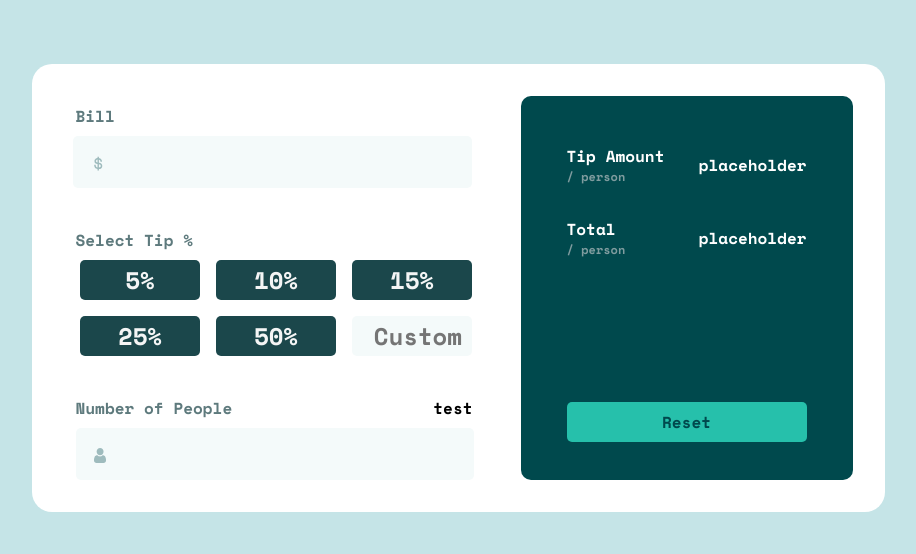
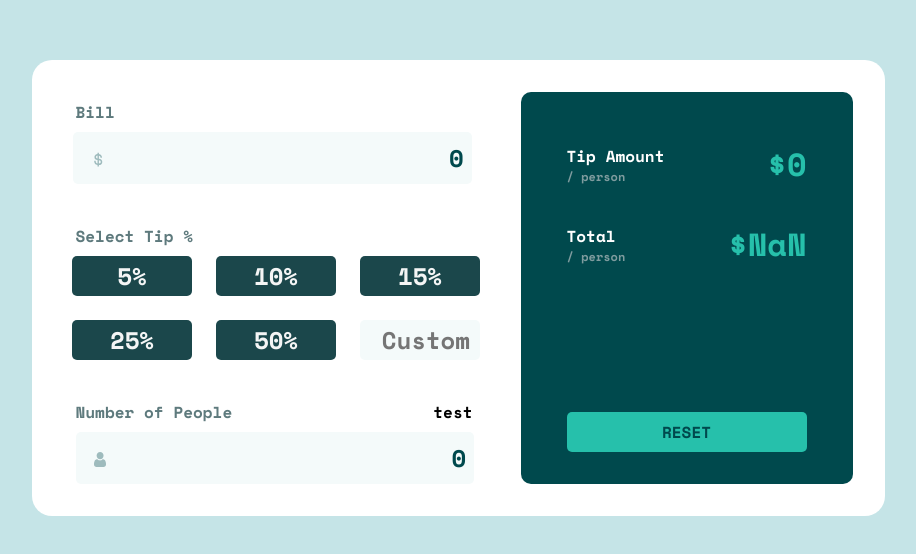
Before and after one commit to jkremers79/tip-calculator-app, a React (Vite) app: page / in a window 1280 px wide. Shown: the part 112-666 px from the top of the page, without its empty margins (182-1098 px from the left). Built offline with nearby package versions, Linux system fonts and the light colour scheme.

Commit message:
finetuned styling and added part of the logic

```diff
--- a/src/App.css
+++ b/src/App.css
@@ -8,7 +8,7 @@
 
 .content-wrapper {
   margin-top: 20rem;
-  width: 343px;
+  width: 300px;
   display: flex;
   flex-direction: column;
   background-color: hsl(0, 0%, 100%);
--- a/src/App.jsx
+++ b/src/App.jsx
@@ -5,13 +5,22 @@ import { TipSelector } from "./components/TipSelector";
 
 function App() {
   const [tipPercentage, setTipPercentage] = useState(0);
+  const [bill, setBill] = useState(0);
+  const [numberOfPeople, setNumberOfPeople] = useState(0);
 
   return (
     <>
       <div className="wrapper">
         <div className="content-wrapper">
-          <TipSelector />
-          <Calculator />
+          <TipSelector
+            bill={bill}
+            setBill={setBill}
+            people={numberOfPeople}
+            setPeople={setNumberOfPeople}
+            tip={tipPercentage}
+            setTip={setTipPercentage}
+          />
+          <Calculator people={numberOfPeople} bill={bill} tip={tipPercentage} />
         </div>
       </div>
       {/* <div className="attribution">
--- a/src/components/Calculator.jsx
+++ b/src/components/Calculator.jsx
@@ -1,6 +1,9 @@
 import "./css/calculator.css";
 
-export const Calculator = () => {
+export const Calculator = ({ people, bill, tip }) => {
+  const totalTip = (bill / 100) * tip;
+  const totalPerPerson = (Number(bill) + Number(totalTip)) / people;
+
   return (
     <>
       <div className="calculator_wrapper">
@@ -9,16 +12,16 @@ export const Calculator = () => {
             <p>Tip Amount</p>
             <p className="small_text">/ person</p>
           </div>
-          <p>placeholder</p>
+          <p className="calculator">{`$${totalTip}`}</p>
         </div>
         <div className="text_wrapper">
           <div>
             <p>Total</p>
             <p className="small_text">/ person</p>
           </div>
-          <p>placeholder</p>
+          <p className="calculator">{`$${totalPerPerson}`}</p>
         </div>
-        <button className="reset_button">Reset</button>
+        <button className="reset_button">RESET</button>
       </div>
     </>
   );
--- a/src/components/TipSelector.jsx
+++ b/src/components/TipSelector.jsx
@@ -4,7 +4,14 @@ import personIcon from "../assets/images/icon-person.svg";
 import { TipButton } from "./ui/TipButton";
 import { UserInput } from "./ui/UserInput";
 
-export const TipSelector = () => {
+export const TipSelector = ({
+  bill,
+  setBill,
+  people,
+  setPeople,
+  tip,
+  setTip,
+}) => {
   return (
     <>
       <div className="tip_selector">
@@ -12,18 +19,22 @@ export const TipSelector = () => {
           <span className="header_tag">Bill</span>
           <div className="input_wrapper">
             <img src={dollarIcon} className="input_icon"></img>
-            <UserInput />
+            <UserInput fn1={bill} fn2={setBill} />
           </div>
         </div>
         <div className="select_tip">
           <span className="header_tag">Select Tip %</span>
           <div className="buttons_wrapper">
-            <TipButton description="5%" />
-            <TipButton description="10%" />
-            <TipButton description="15%" />
-            <TipButton description="25%" />
-            <TipButton description="50%" />
-            <input className="custom_tip" placeholder="Custom"></input>
+            <TipButton description="5%" perc="5" clickFn={setTip} />
+            <TipButton description="10%" perc="10" clickFn={setTip} />
+            <TipButton description="15%" perc="15" clickFn={setTip} />
+            <TipButton description="25%" perc="25" clickFn={setTip} />
+            <TipButton description="50%" perc="50" clickFn={setTip} />
+            <input
+              className="custom_tip"
+              placeholder="Custom"
+              onChange={(e) => setTip(e.target.value)}
+            ></input>
           </div>
         </div>
         <div className="people">
@@ -33,7 +44,7 @@ export const TipSelector = () => {
           </div>
           <div className="input_wrapper">
             <img src={personIcon} className="input_icon"></img>
-            <UserInput />
+            <UserInput fn1={people} fn2={setPeople} />
           </div>
         </div>
       </div>
--- a/src/components/css/calculator.css
+++ b/src/components/css/calculator.css
@@ -1,4 +1,5 @@
 .calculator_wrapper {
+  margin: 2rem 0.75rem 0.75rem 0.75rem;
   padding: 3rem 1rem 1rem 1rem;
   border-radius: 10px;
   background-color: hsl(183, 100%, 15%);
@@ -13,7 +14,7 @@
   font: normal 700 1rem "Space Mono", monospace;
   padding: 0.5rem;
   width: 80%;
-  margin-top: 7rem;
+  margin-top: 1rem;
   border: none;
   border-radius: 5px;
   background-color: hsl(172, 67%, 45%);
@@ -37,8 +38,18 @@
   }
 }
 
+p.calculator {
+  font-size: 2rem;
+  color: hsl(172, 67%, 45%);
+}
+
 @media screen and (min-width: 1024px) {
   .calculator_wrapper {
     width: 300px;
+    margin: 0;
+  }
+
+  .calculator_wrapper > button {
+    margin-top: 7rem;
   }
 }
--- a/src/components/css/tipselector.css
+++ b/src/components/css/tipselector.css
@@ -39,7 +39,7 @@
 }
 
 .header_tag {
-  padding-left: 0.75rem;
+  padding-left: 1rem;
   margin: 0.5rem 0 0.5rem 0;
   align-self: flex-start;
   color: hsl(186, 14%, 43%);
@@ -47,7 +47,7 @@
 
 .buttons_wrapper {
   display: flex;
-  gap: 1rem;
+  gap: 1.5rem;
   justify-content: center;
   flex-wrap: wrap;
 }
@@ -83,4 +83,11 @@
   .input_wrapper {
     width: 100%;
   }
+
+  .header_tag {
+    padding-left: 0.75rem;
+    margin: 0.5rem 0 0.5rem 0;
+    align-self: flex-start;
+    color: hsl(186, 14%, 43%);
+  }
 }
--- a/src/components/ui/TipButton.jsx
+++ b/src/components/ui/TipButton.jsx
@@ -1,5 +1,9 @@
 import "./tipButton.css";
 
-export const TipButton = ({ description }) => {
-  return <button className="tip_button">{description}</button>;
+export const TipButton = ({ description, perc, clickFn }) => {
+  return (
+    <button className="tip_button" onClick={() => clickFn(perc)}>
+      {description}
+    </button>
+  );
 };
--- a/src/components/ui/UserInput.jsx
+++ b/src/components/ui/UserInput.jsx
@@ -1,5 +1,11 @@
 import "./userInput.css";
 
-export const UserInput = () => {
-  return <input className="user_input"></input>;
+export const UserInput = ({ fn1, fn2 }) => {
+  return (
+    <input
+      className="user_input"
+      value={fn1}
+      onChange={(e) => fn2(e.target.value)}
+    ></input>
+  );
 };
--- a/src/components/ui/userInput.css
+++ b/src/components/ui/userInput.css
@@ -6,9 +6,17 @@
   background-color: hsl(189, 41%, 97%);
   color: hsl(183, 100%, 15%);
   padding: 0.5rem;
-  width: 90%;
+  width: 85%;
+  margin-left: 0.25rem;
 }
 
 .user_input:focus {
   outline-color: hsl(172, 67%, 45%);
 }
+
+@media screen and (min-width: 1024px) {
+  .user_input {
+    width: 90%;
+    margin-left: 0;
+  }
+}
```
